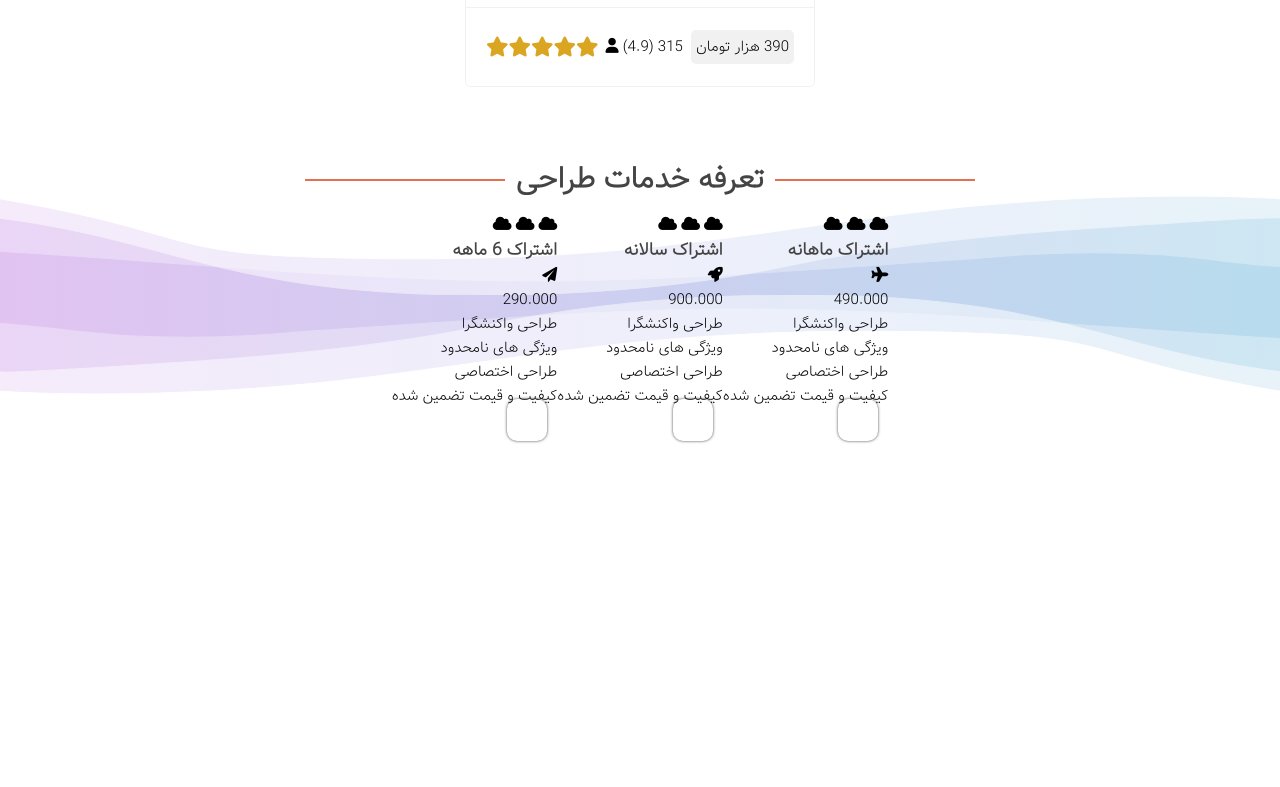
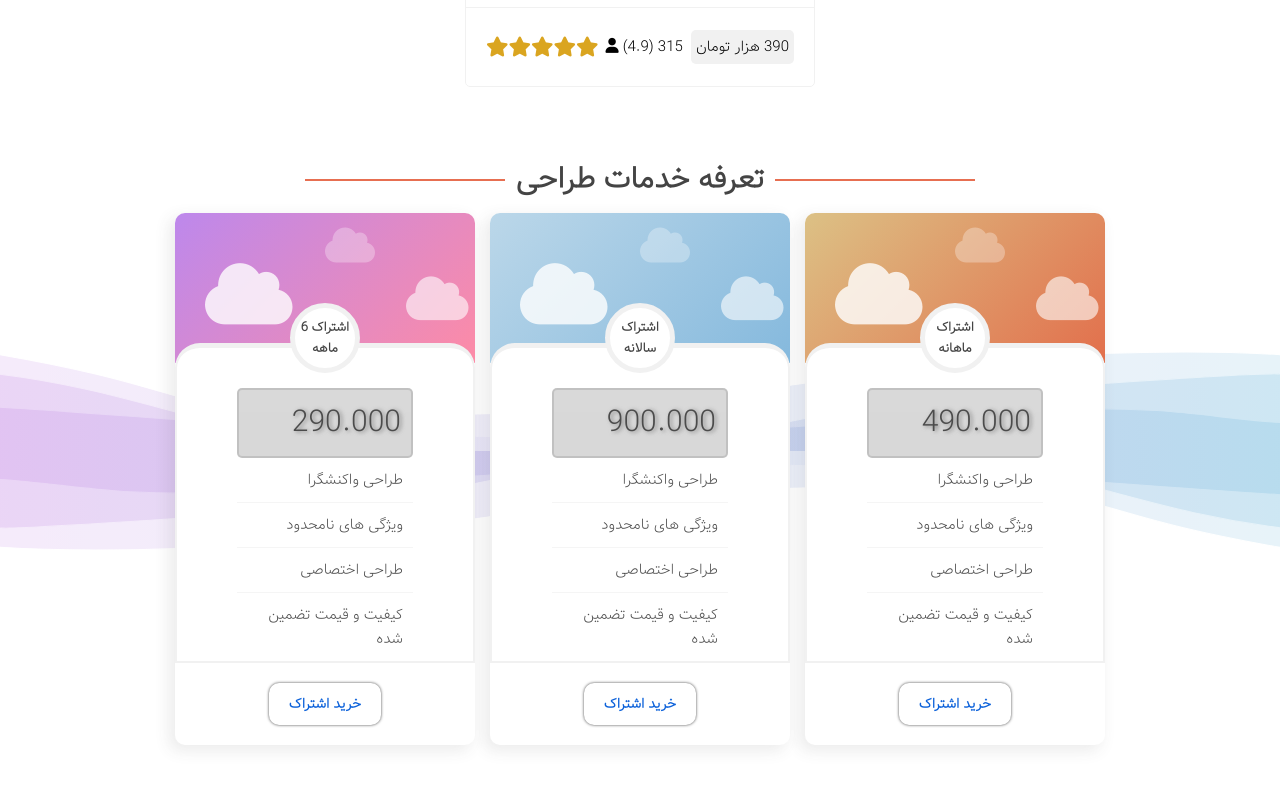
Before and after one commit to iamrf/30ka-template, a plain HTML site: page index.html in a window 1280 px wide. Shown: the part 1820-2607 px from the top of the page. Before the commit the page ends 2302 px from the top, so only its background shows below. Drawn offline with Linux system fonts and the light colour scheme.

Commit message:
Plan contents style designed

```diff
--- a/index.html
+++ b/index.html
@@ -183,7 +183,7 @@
                 </div>
             </div>
             <div class="features__box">
-                <svg class="world-icon" viewBox="0 0 64 64" xmlns="http://www.w3.org/2000/svg" aria-labelledby="title" aria-describedby="desc" role="img" xmlns:xlink="http://www.w3.org/1999/xlink">
+                <svg class="world-icon" width="64" height="64" viewBox="0 0 64 64" xmlns="http://www.w3.org/2000/svg" aria-labelledby="title" aria-describedby="desc" role="img" xmlns:xlink="http://www.w3.org/1999/xlink">
                     <path
                         class="world-icon__world-map"
                         d="M53.9 28.4A26 26 0 1 1 41 13m-2.1-1c-5.8 2.8-9.9 3.1-9.9 6.7s5.2 1.5 5.2 5.2-4 6.3-6.9 4.4-6.9-3-10.4 1.8-1.2 10.4 1.3 10.3 4.8-2.4 5.9.6 1.3 3 2.4 3.6 1.2 1.9.8 3.6 1.8 6.9 3.5 6.9 3.3-.7 3.5-3.5 2.3-2.9 3.3-3.7-.7-3.7 1.1-5.6 5.7-5.4 2.5-6.3-3-1.5-3.5-2.9-1.8-2.8.9-2.9a10.3 10.3 0 0 0 7.4-3.1l.7-.7"
@@ -400,13 +400,13 @@
                     <div class="card__content">
                         <ul class="card__lists">
                             <li class="card__list card__list--price">490.000</li>
-                            <li class="card__List">طراحی واکنشگرا</li>
-                            <li class="card__List">ویژگی های نامحدود</li>
-                            <li class="card__List">طراحی اختصاصی</li>
-                            <li class="card__List">کیفیت و قیمت تضمین شده</li>
+                            <li class="card__list">طراحی واکنشگرا</li>
+                            <li class="card__list">ویژگی های نامحدود</li>
+                            <li class="card__list">طراحی اختصاصی</li>
+                            <li class="card__list">کیفیت و قیمت تضمین شده</li>
                         </ul>
                     </div>
-                    <a href="#" class="btn btn__shape btn__shape--orange card__link"></a>
+                    <a href="#" class="btn btn__shape btn__shape--orange card__link">خرید اشتراک</a>
                 </div>
                 <div class="card">
                     <div class="card__header card__header--blue">
@@ -423,13 +423,13 @@
                     <div class="card__content">
                         <ul class="card__lists">
                             <li class="card__list card__list--price">900.000</li>
-                            <li class="card__List">طراحی واکنشگرا</li>
-                            <li class="card__List">ویژگی های نامحدود</li>
-                            <li class="card__List">طراحی اختصاصی</li>
-                            <li class="card__List">کیفیت و قیمت تضمین شده</li>
+                            <li class="card__list">طراحی واکنشگرا</li>
+                            <li class="card__list">ویژگی های نامحدود</li>
+                            <li class="card__list">طراحی اختصاصی</li>
+                            <li class="card__list">کیفیت و قیمت تضمین شده</li>
                         </ul>
                     </div>
-                    <a href="#" class="btn btn__shape btn__shape--blue card__link"></a>
+                    <a href="#" class="btn btn__shape btn__shape--blue card__link">خرید اشتراک</a>
                 </div>
                 <div class="card">
                     <div class="card__header card__header--pink">
@@ -446,13 +446,13 @@
                     <div class="card__content">
                         <ul class="card__lists">
                             <li class="card__list card__list--price">290.000</li>
-                            <li class="card__List">طراحی واکنشگرا</li>
-                            <li class="card__List">ویژگی های نامحدود</li>
-                            <li class="card__List">طراحی اختصاصی</li>
-                            <li class="card__List">کیفیت و قیمت تضمین شده</li>
+                            <li class="card__list">طراحی واکنشگرا</li>
+                            <li class="card__list">ویژگی های نامحدود</li>
+                            <li class="card__list">طراحی اختصاصی</li>
+                            <li class="card__list">کیفیت و قیمت تضمین شده</li>
                         </ul>
                     </div>
-                    <a href="#" class="btn btn__shape btn__shape--pink card__link"></a>
+                    <a href="#" class="btn btn__shape btn__shape--pink card__link">خرید اشتراک</a>
                 </div>
             </div>
         </div>
--- a/stylesheets/abstracts/_mixins.scss
+++ b/stylesheets/abstracts/_mixins.scss
@@ -18,3 +18,7 @@
     width: $first;
     height: $second;
 }
+
+@mixin bg-gradient($gradient){
+    background: linear-gradient($gradient);
+}
--- a/stylesheets/abstracts/_variables.scss
+++ b/stylesheets/abstracts/_variables.scss
@@ -24,4 +24,10 @@ $color-gray-9: #999999;
 
 $gradient-navbar: conic-gradient(#98d6f3, #fea2b1, #f7f1fa, #98d6f3);
 
+$orange-gradient: -45deg, #e26f4c 0%, #dcc185 100%;
+$blue-gradient: -45deg, #85b9dd 0%, #bbd7e9 100%;
+$pink-gradient: -45deg, #fd8ba6 0%, #bd88ec 100%;
+$purple-gradient: to right, rgba(196, 136, 229, 0.5), rgba(113, 185, 221, 0.5);
+
+
 $cubic-bezier: cubic-bezier(0.58, -0.29, 0.36, 1.26);
--- /dev/null
+++ b/stylesheets/components/_cards.scss
@@ -0,0 +1,109 @@
+.card {
+    position: relative;
+    overflow: hidden;
+    width: 30rem;
+    @include flex(center, center, column);
+    box-shadow: -0.5rem 0.5rem 1.5rem 0.1rem rgba($color-gray, 0.1);
+    background-color: $color-white;
+    border-radius: 1rem;
+    &:nth-child(2) {
+        margin: 0 1.5rem;
+    }
+
+    // Cards Header
+    &__header {
+        width: 100%;
+        height: 15rem;
+        &--orange {
+            @include bg-gradient($orange-gradient);
+        }
+        &--blue {
+            @include bg-gradient($blue-gradient);
+        }
+        &--pink {
+            @include bg-gradient($pink-gradient);
+        }
+    }
+
+    &__clouds {
+        position: relative;
+        width: 100%;
+        height: 80%;
+        overflow: hidden;
+        & > * {
+            position: absolute;
+            color: $color-white;
+        }
+        & :nth-of-type(1) {
+            top: 38%;
+            left: 10%;
+            font-size: 7rem;
+            opacity: 0.8;
+        }
+        & :nth-of-type(2) {
+            top: 50%;
+            left: 77%;
+            font-size: 5rem;
+            opacity: 0.6;
+        }
+        & :nth-of-type(3) {
+            top: 10%;
+            left: 50%;
+            font-size: 4rem;
+            opacity: 0.3;
+        }
+    }
+    &__plan-box {
+        position: absolute;
+        top: 9rem;
+        z-index: 1;
+        @include flex(center, center);
+        width: 7rem;
+        height: 7rem;
+        overflow: hidden;
+        cursor: pointer;
+        background-color: $color-white;
+        border: 0.5rem solid $color-white-f1;
+        border-radius: 50%;
+    }
+    &__plan-title {
+        text-align: center;
+        font-size: 1.3rem;
+    }
+
+    // Content
+    &__content {
+        @include flex(center, center);
+        width: 100%;
+        margin-top: -3.5rem;
+        background-color: $color-white;
+        border: 0.2rem solid $color-white-f1;
+        border-top-width: .5rem;
+        border-top-left-radius: 2.5rem;
+        border-top-right-radius: 2.5rem;
+    }
+    &__lists {
+        margin: 0 6rem;
+        @include flex(space-around, center, column);
+        opacity: 0.7;
+    }
+    &__list {
+        width: 100%;
+        padding: 1rem;
+        border-bottom: 0.1rem solid rgba($color-gray-7, .1);
+        &:last-child{
+            border-bottom: 0;
+        }
+        &--price{
+            font-size: 3rem;
+            margin: 4rem 0 0 0;
+            border: .2rem solid rgba($color-gray-7, .4);
+            border-radius: .5rem;
+            background-color: rgba($color-gray-7, .4);
+            text-shadow: .2rem .1rem .4rem $color-gray;
+        }
+    }
+    &__link{
+        margin: 2rem;
+    }
+}
--- a/stylesheets/main.scss
+++ b/stylesheets/main.scss
@@ -4,7 +4,7 @@
 
 @import "base/base", "base/fonts", "base/helpers", "base/typography", "base/animations";
 
-@import "components/search", "components/buttons", "components/icons", "components/courses";
+@import "components/search", "components/buttons", "components/icons", "components/courses", "components/cards";
 
 @import "layout/navbar", "layout/nav", "layout/header";
 
--- a/stylesheets/pages/_home.scss
+++ b/stylesheets/pages/_home.scss
@@ -41,7 +41,8 @@
         transform: translateY(-50%);
         width: 100%;
         height: 20rem;
-        background: linear-gradient(to right, rgba(196, 136, 229, 0.5), rgba(113, 185, 221, 0.5));
+        @include bg-gradient($purple-gradient);
+
         &::before, &::after{
             content: "";
             display: block;
```
Also changed, not shown: stylesheets/main.css, 1 other file.
